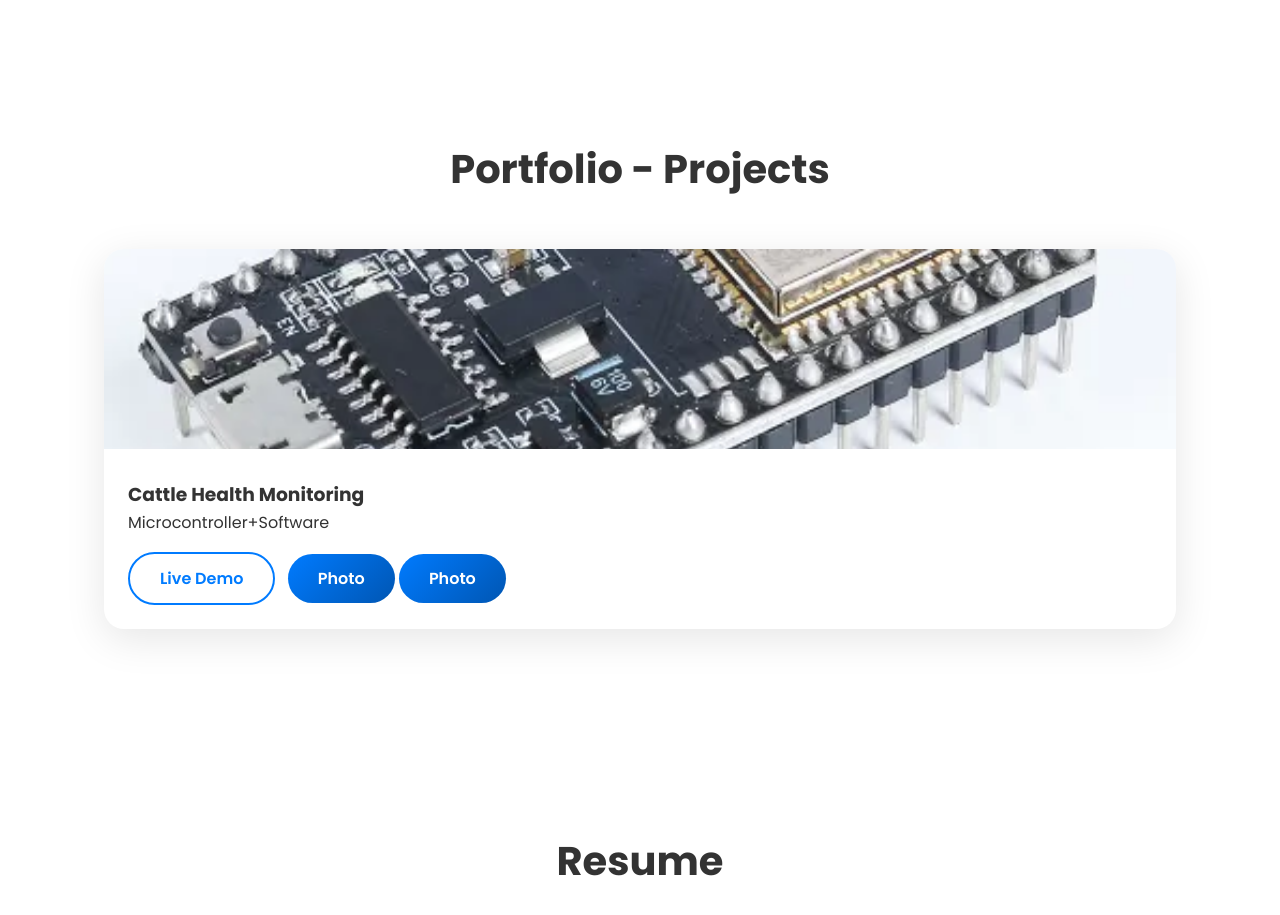
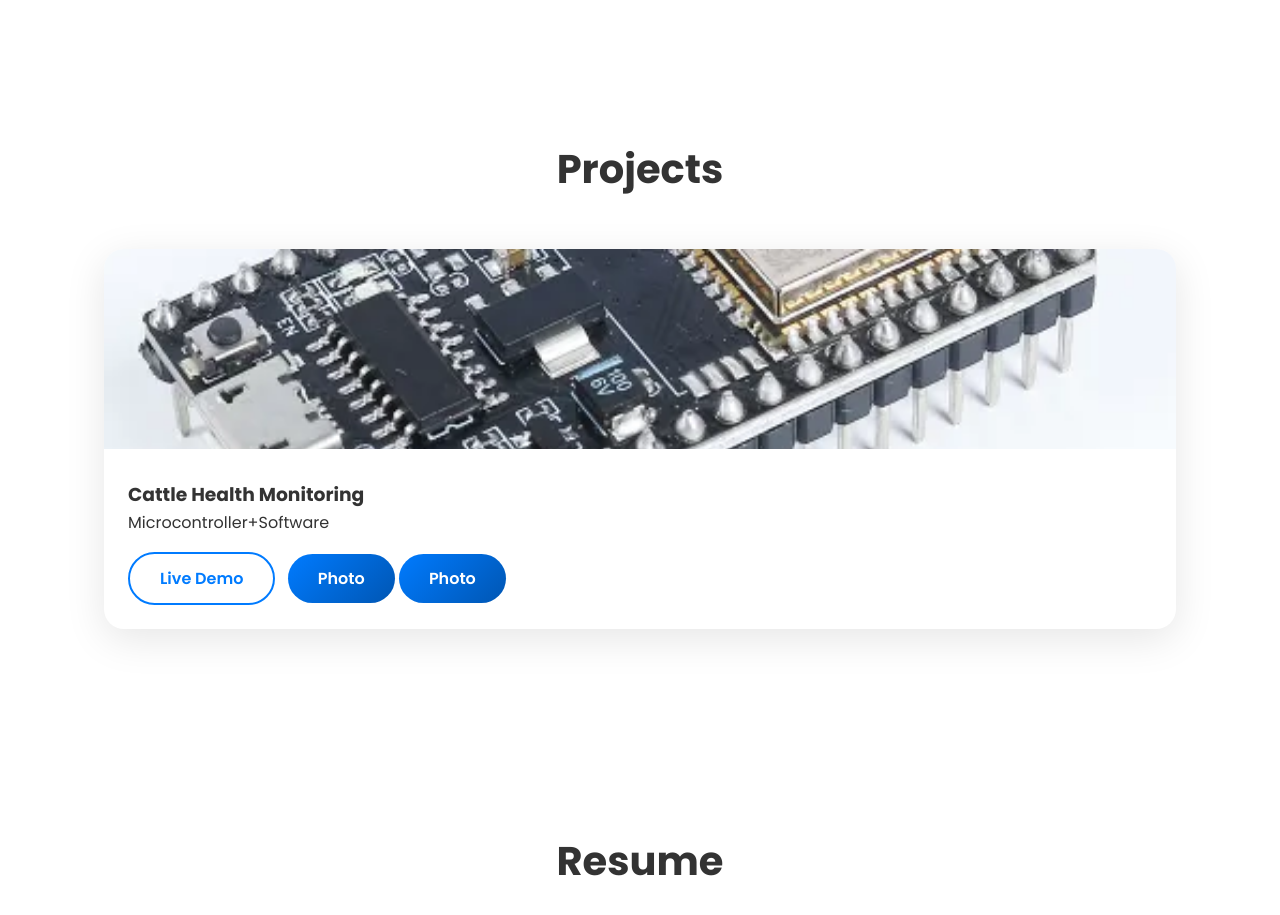
Before and after one commit to vignesh21102005/my-final-portfolio, a plain HTML site: page index.html in a window 1280 px wide. Shown: the part 5800-6715 px from the top of the page. Drawn offline with Linux system fonts and the light colour scheme.

Commit message:
Update index.html

```diff
--- a/index.html
+++ b/index.html
@@ -637,7 +637,7 @@ I love applying my technical skills to build innovative projects, like cattle he
 
     <!-- Portfolio Section -->
     <section id="portfolio">
-        <h2 class="section-title">Portfolio - Projects</h2>
+        <h2 class="section-title">Projects</h2>
         <div class="portfolio-grid">
             <div class="project-card">
                 <img src="esp32_wroom_32e.webp" alt="E-commerce Dashboard" class="project-image">
```
